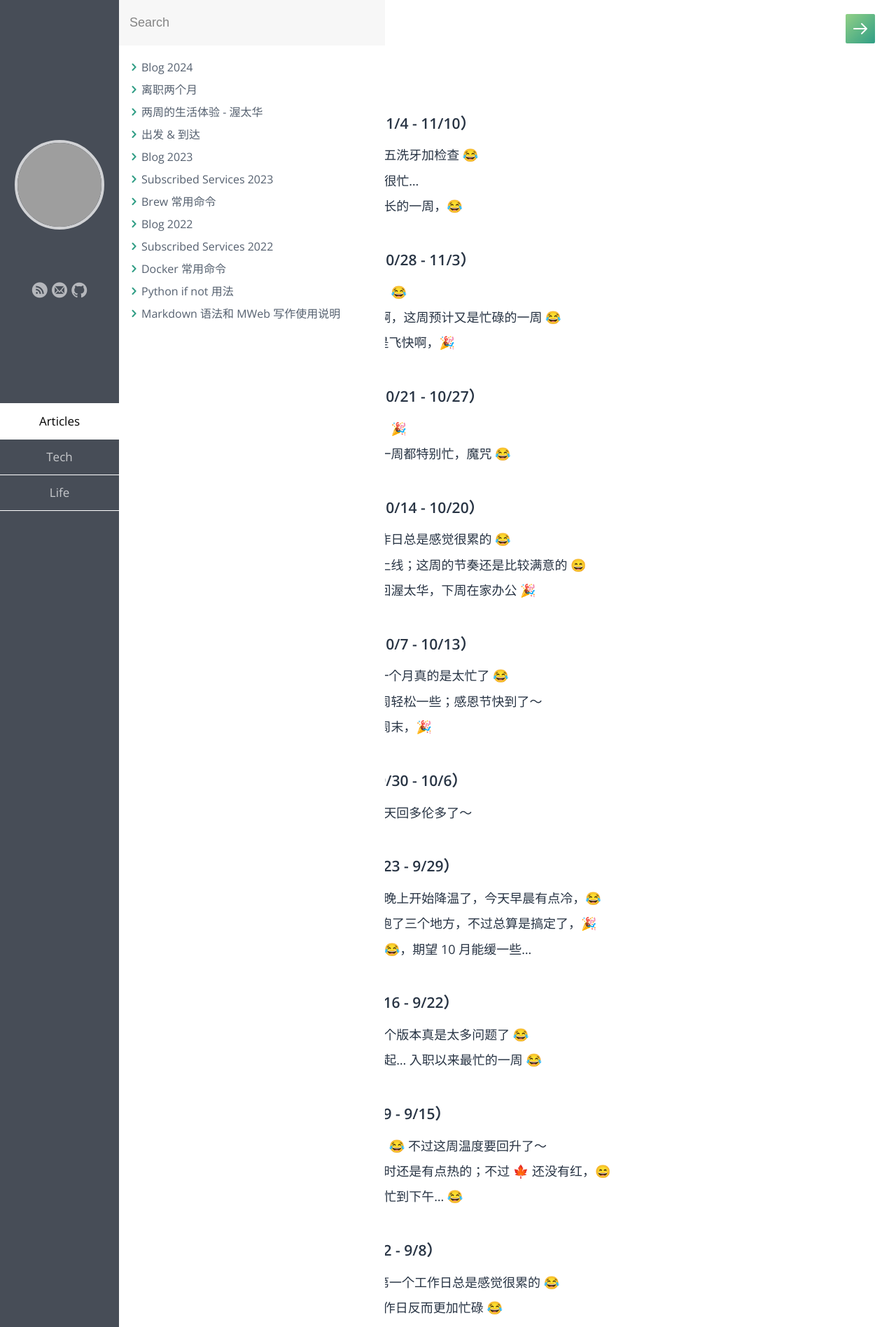
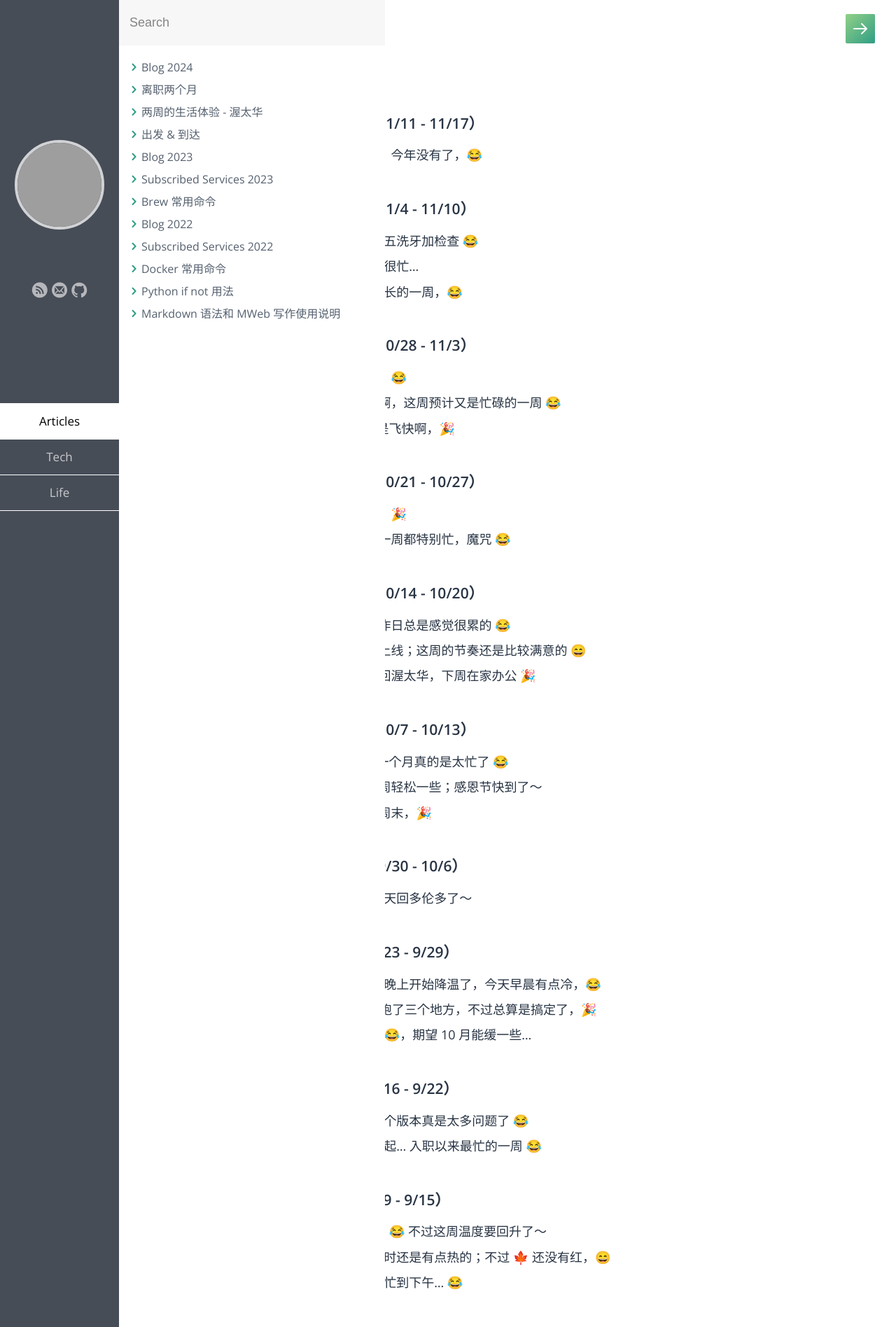
Before and after one commit to samxupeiran/samxupeiran.github.io, a Jekyll site: the page built from _posts/life/2024-01-02-my-blog.md, in a window 1280 px wide. Shown: the top 1896 px of the page at 70% size. Built offline with Jekyll 4.4.1, drawn with Linux system fonts in a browser that asks for light colours; some web fonts are replaced; some of the changed text lies outside the part shown; grey boxes are pictures that could not be loaded.

Commit message:
feat: add weekly blog 11/11

```diff
--- a/_posts/life/2024-01-02-my-blog.md
+++ b/_posts/life/2024-01-02-my-blog.md
@@ -5,6 +5,9 @@ category: Life
 tags: Blog
 ---
 
+
+- ### 2024 年 11 月 第 3 周（11/11 - 11/17）
+     - 11/11 往年双十一各种抢，今年没有了，😂
 
 - ### 2024 年 11 月 第 2 周（11/4 - 11/10）
      - 11/4 今天下午补牙，上周五洗牙加检查 😂
```
